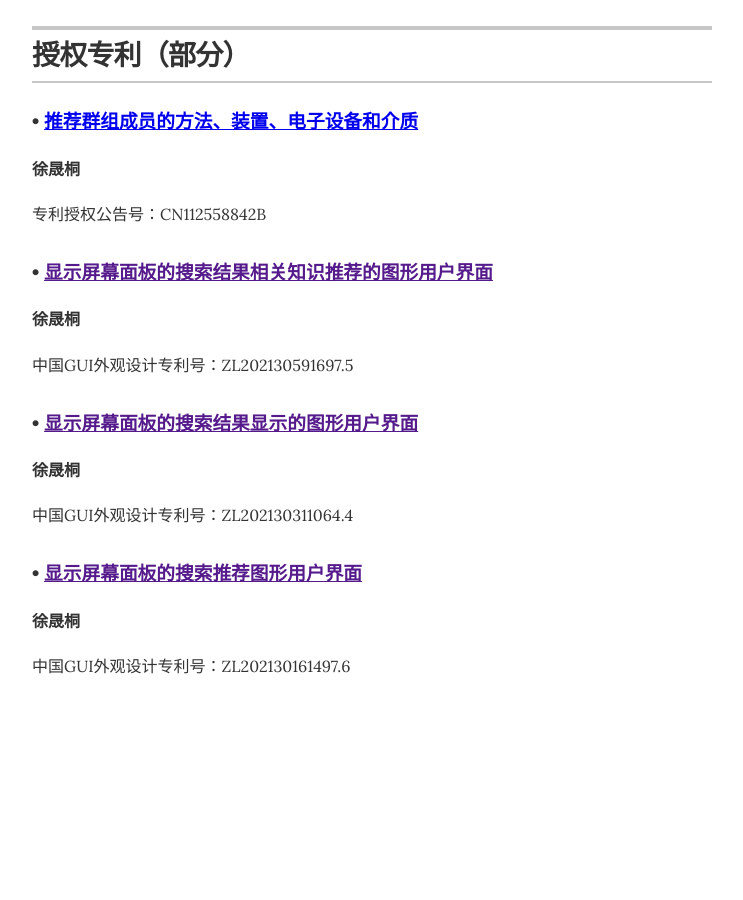
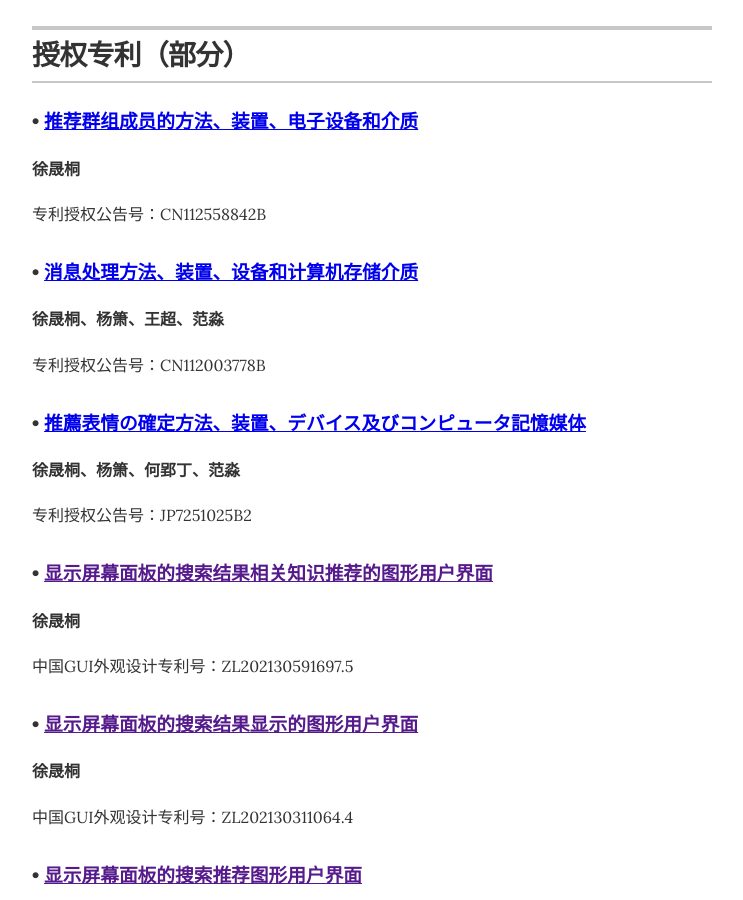
Before and after one commit to taylor-xst/website, a Jekyll site: the page built from index.html, in a window 1280 px wide and 900 px high, scrolled down 1828 px. Shown: the whole window, without its empty margins (268-1011 px from the left). Built offline with Jekyll 4.4.1, drawn with Linux system fonts in a browser that asks for light colours; before the commit the page ends 2554 px from its top, so only the background shows below that.

Commit message:
Update patents.yml

```diff
--- a/_data/patents.yml
+++ b/_data/patents.yml
@@ -2,6 +2,16 @@
   authors: 徐晟桐
   url: "https://patents.google.com/patent/CN112558842B"
   description: 专利授权公告号：CN112558842B
+
+- title: 消息处理方法、装置、设备和计算机存储介质
+  authors: 徐晟桐、杨箫、王超、范淼
+  url: "https://patents.google.com/patent/CN112003778B"
+  description: 专利授权公告号：CN112003778B
+
+- title: 推薦表情の確定方法、装置、デバイス及びコンピュータ記憶媒体
+  authors: 徐晟桐、杨箫、何郢丁、范淼
+  url: "https://patents.google.com/patent/JP7251025B2"
+  description: 专利授权公告号：JP7251025B2
 
 - title: 显示屏幕面板的搜索结果相关知识推荐的图形用户界面
   authors: 徐晟桐
```
